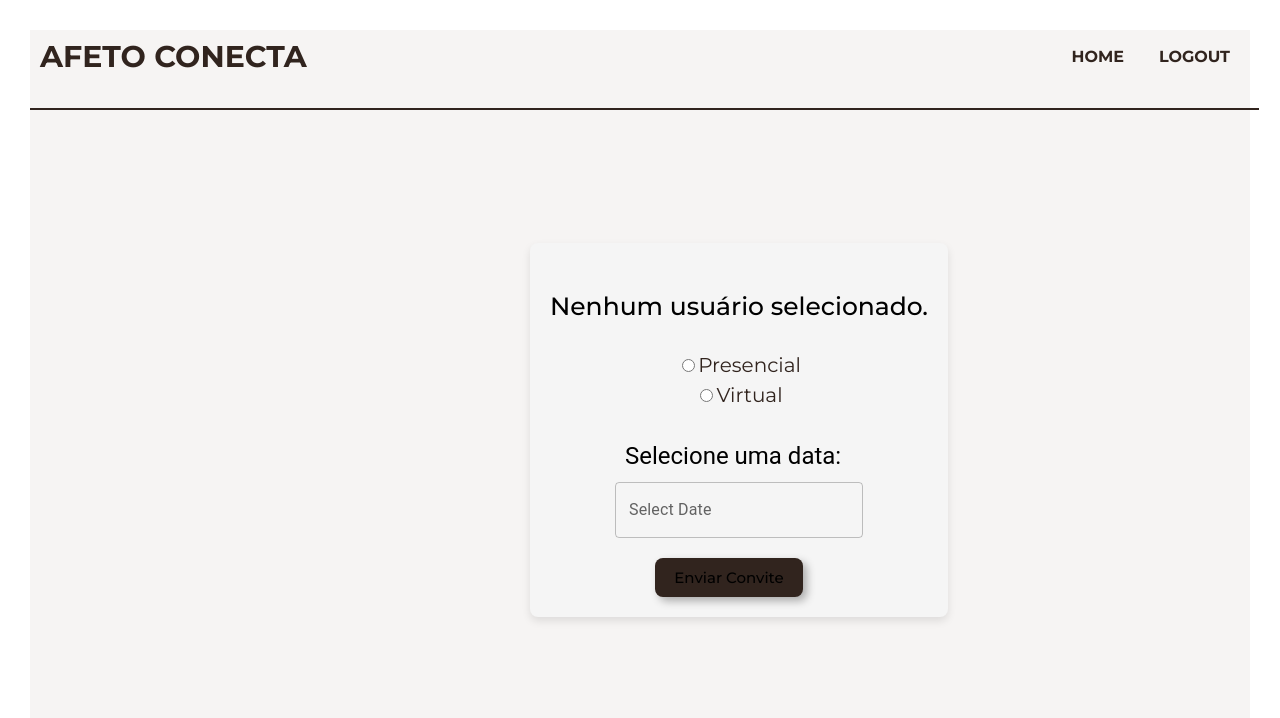
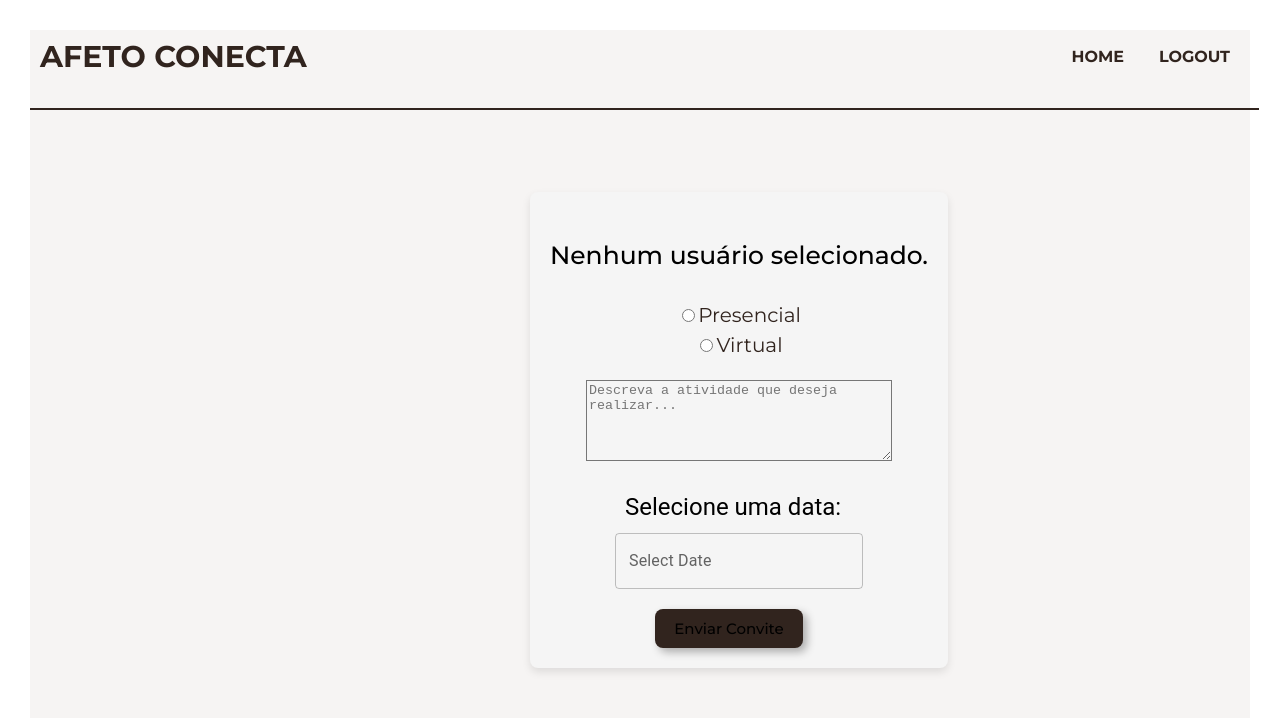
Before and after one commit to nicolasberlato/voluntariado-intergeracional, a React (Vite) app in the folder frontend/: page /marcarencontro in a window 1280 px wide. Shown: the top 718 px of the page. Built offline with nearby package versions, Linux system fonts and the light colour scheme.

Commit message:
descricao de atividade

```diff
--- a/frontend/src/components/MarcarEncontro.tsx
+++ b/frontend/src/components/MarcarEncontro.tsx
@@ -1,14 +1,17 @@
-import { Link, useLocation } from "react-router-dom";
+import { Link, useLocation, useNavigate } from "react-router-dom";
 import { useState, ChangeEvent } from "react";
 import Date from "./Date";
-import './styles/MarcarEncontro.css'
+import './styles/MarcarEncontro.css';
 
 interface Meeting {
   id: number;
   meetingType: string;
 }
 
+
 const MarcarEncontro = () => {
+
+  const navigate = useNavigate();
   const location = useLocation();
   const { userName } = location.state || {};
 
@@ -21,8 +24,15 @@ const MarcarEncontro = () => {
     });
   }
 
+  function handleClick() {
+
+    alert("Convite enviado");
+    navigate("/landingpage");
+
+  }
+
   return (
-    <div className="login">
+    <div className="marcarencontro">
       <h1>AFETO CONECTA</h1>
       <nav>
         <ul>
@@ -67,9 +77,11 @@ const MarcarEncontro = () => {
           Virtual
         </label>
 
+        <textarea rows={5} placeholder="Descreva a atividade que deseja realizar..." />
+
         <Date />
 
-        <button className="btnEnviaConvite">Enviar Convite</button>
+        <button className="btnEnviaConvite" onClick={handleClick}>Enviar Convite</button>
       </div>
     </div>
   );
--- a/frontend/src/components/styles/MarcarEncontro.css
+++ b/frontend/src/components/styles/MarcarEncontro.css
@@ -24,3 +24,9 @@
   position: relative;
   left: 500px;
 }
+
+textarea{
+  background-color: #f5f5f5;
+  width: 300px;
+  margin-top: 20px;
+}
```
